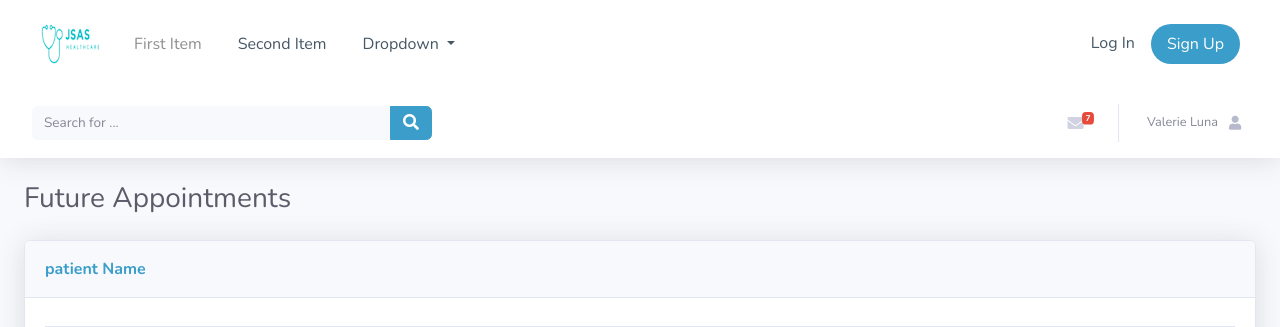
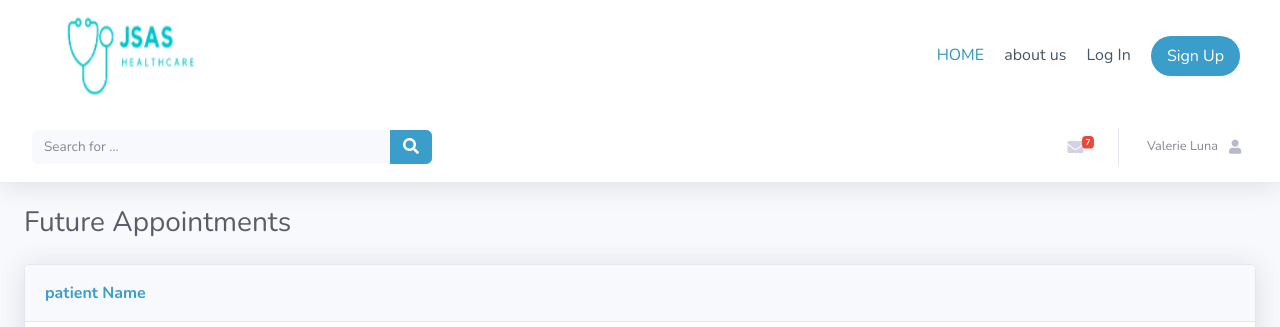
Before and after one commit to kartowka/Healthcare-website, a Node server app: page /patientProfile/futureAppointments in a window 1280 px wide. Shown: the top 327 px of the page. Run offline with Node 20, Linux system fonts and the light colour scheme; some libraries are stand-ins or nearby versions.

Commit message:
Changing the header design

```diff
--- a/src/views/partials/header.ejs
+++ b/src/views/partials/header.ejs
@@ -1,21 +1,34 @@
 <link rel="stylesheet" href="../assets/css/Navigation-with-Button.css">
+
 <nav class="navbar navbar-light navbar-expand-md navigation-clean-button" style="background: #ffffff;">
-    <div class="container-fluid"><a class="navbar-brand" href="index.html"
-            style="background-image: url(&quot;../img/JSAS90-60.png&quot;);width: 60px;height: 40px;"></a><button
-            data-toggle="collapse" data-target="#navcol-1" class="navbar-toggler"><span class="sr-only">Toggle
-                navigation</span><span class="navbar-toggler-icon"></span></button>
-        <div class="collapse navbar-collapse" id="navcol-1">
+    <div class="container-fluid">
+
+        <a href="/">
+            <img src="../../img/JSAS.png" alt="//src/img/logo.png" width="160" height="80">
+          </a>
+
+            <button data-toggle="collapse" data-target="#navcol-1" class="navbar-toggler">
+                <span class="sr-only">Toggle navigation</span>
+                <span class="navbar-toggler-icon"></span>
+            </button>
+
+            <div class="collapse navbar-collapse" id="navcol-1">
             <ul class="navbar-nav mr-auto">
-                <li class="nav-item"><a class="nav-link active" href="#">First Item</a></li>
-                <li class="nav-item"><a class="nav-link" href="#">Second Item</a></li>
-                <li class="nav-item dropdown"><a aria-expanded="false" data-toggle="dropdown"
-                        class="dropdown-toggle nav-link" href="#">Dropdown </a>
-                    <div class="dropdown-menu"><a class="dropdown-item" href="#">First Item</a><a
-                            class="dropdown-item" href="#">Second Item</a><a class="dropdown-item" href="#">Third
-                            Item</a></div>
-                </li>
-            </ul><span class="navbar-text actions"><a class="login" href="#">Log In</a><a
-                    class="btn btn-light action-button" role="button" href="#">Sign Up</a></span>
+                <li class="nav-item">
+
+            </ul>
+
+            <span class="navbar-text actions">
+                <a class="login" style="color:#2f98b8;"  href="/">HOME</a></li>
+
+
+                <a class="login" href="/#about">about us</a>
+                <a class="login" href="/login">Log In</a>
+                <a class="btn btn-light action-button" role="button" href="/register">Sign Up</a>
+
+            </span>
+
+
         </div>
     </div>
 </nav>
```
